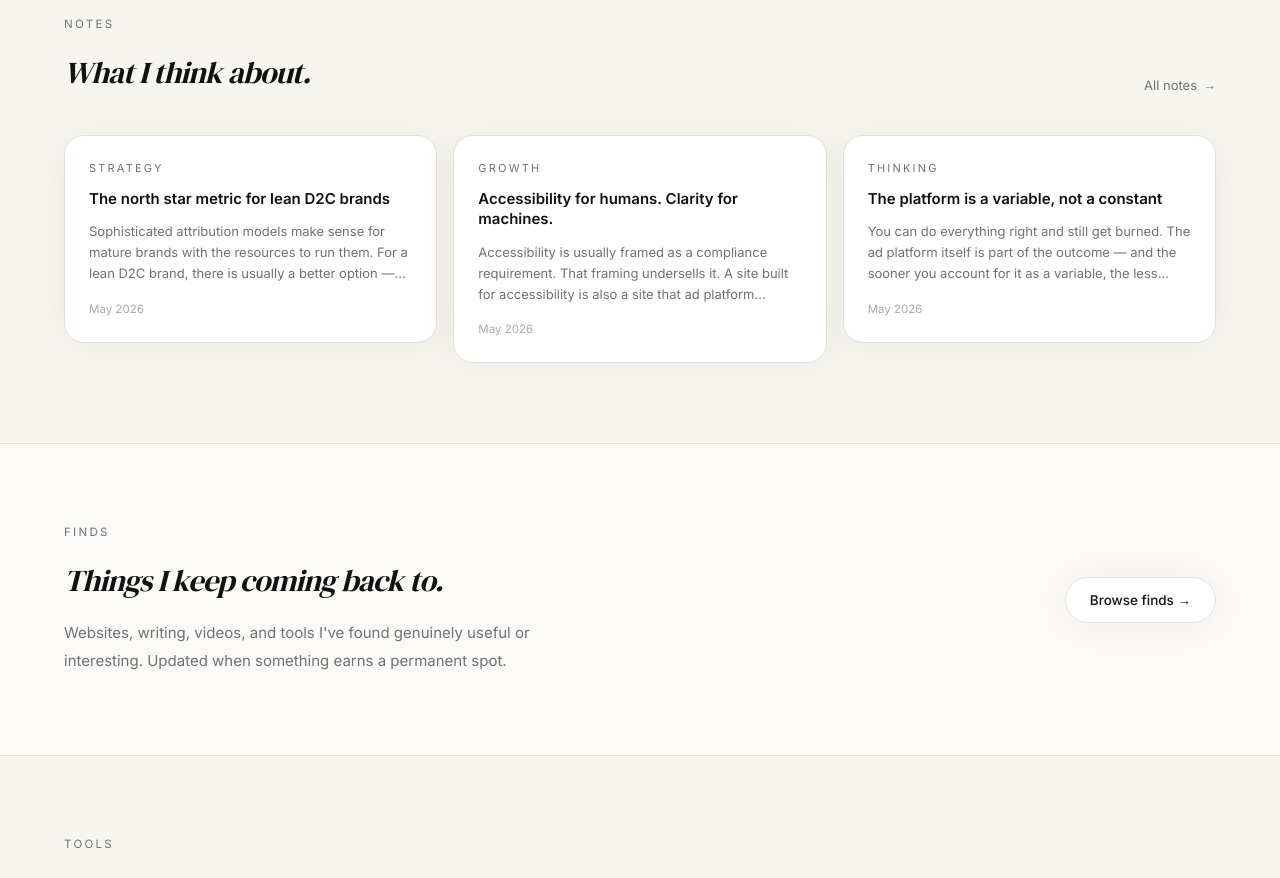
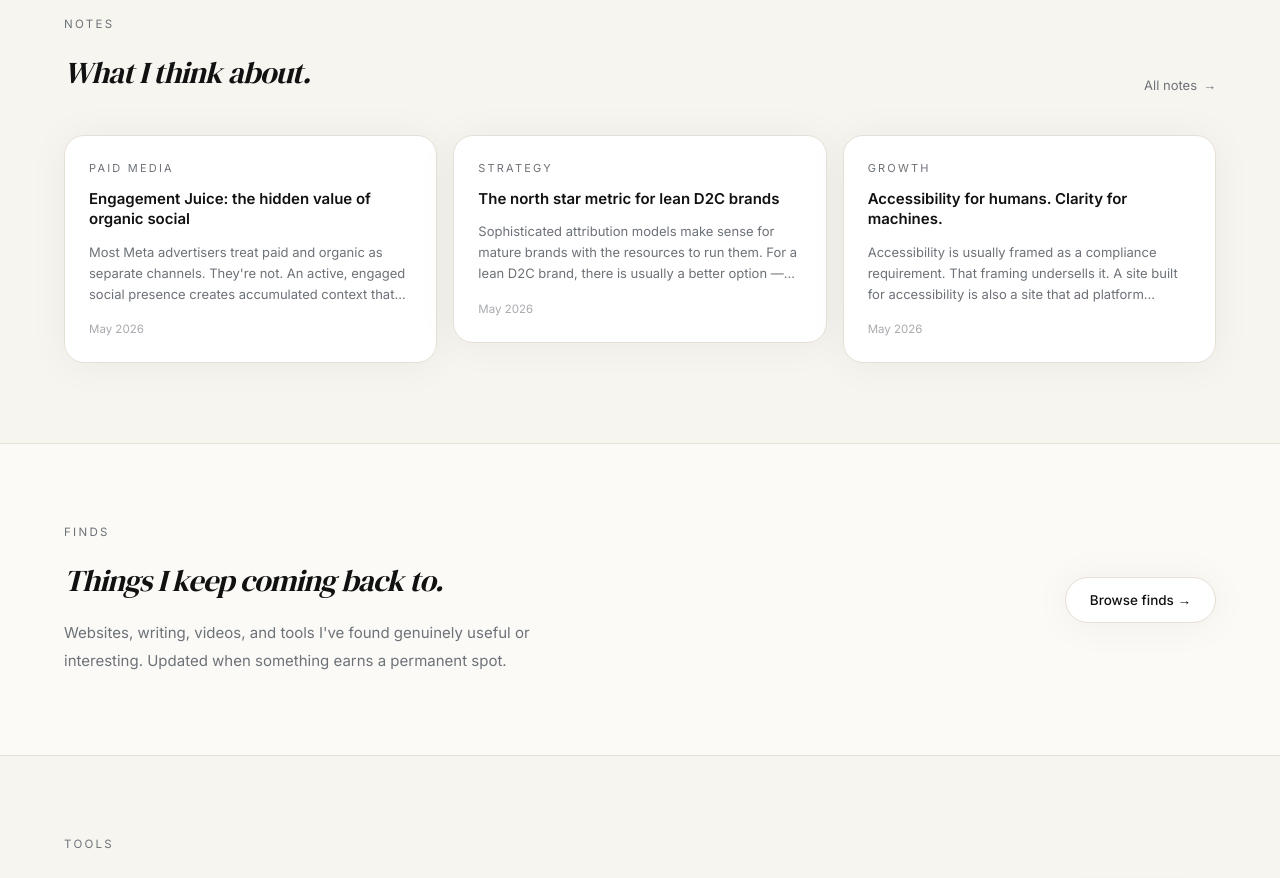
Before and after one commit to jigar-soni/jigar-soni-portfolio, a Next.js app: page / in a window 1280 px wide. Shown: the part 2220-3098 px from the top of the page. Built offline with nearby package versions, Linux system fonts and the light colour scheme.

Commit message:
Add note: Engagement Juice — the hidden value of organic social

```diff
--- a/app/data/notes.ts
+++ b/app/data/notes.ts
@@ -8,6 +8,23 @@ export type Note = {
 }
 
 export const notes: Note[] = [
+  {
+    slug: 'engagement-juice',
+    title: 'Engagement Juice: the hidden value of organic social',
+    date: '2026-05-28',
+    category: 'Paid Media',
+    excerpt:
+      'Most Meta advertisers treat paid and organic as separate channels. They\'re not. An active, engaged social presence creates accumulated context that can influence paid performance — through familiarity, social proof, and trust. I\'m calling this effect "Engagement Juice."',
+    body: [
+      'Paid media doesn\'t operate in a vacuum. When someone sees your Meta ad, they can click through to your Instagram or Facebook profile. They see your posts, comments, shares, UGC, customer conversations, and how active the brand actually is. That context matters.',
+      'A brand with an active, engaged social presence feels different from a brand whose profile looks dead — even if both are running the exact same ad. The difference isn\'t just perception. It\'s measurable in several ways.',
+      'Social proof — comments, shares, and customer interactions reduce uncertainty. Someone considering a purchase is less likely to convert if your profile has zero engagement. Familiarity — people have already encountered the brand before the ad, which lowers resistance. Trust — an active community makes a brand feel more established and credible. Creative signals — organic engagement reveals which ideas resonate before you scale them with paid media. Audience value — organic interactions create additional touchpoints around the brand.',
+      'I\'m calling the accumulated effect "Engagement Juice." But I don\'t mean more likes equals better ads. A viral giveaway, bot engagement, or irrelevant followers don\'t create juice. I\'m thinking about consistent, authentic, relevant engagement that compounds over time.',
+      'The relationship flows both ways. Organic content drives engagement, which builds social proof and familiarity, which influences paid media efficiency. But paid media also works in reverse — it brings more people into the ecosystem, which creates more organic engagement, which builds more juice.',
+      'The mechanism is still a hypothesis. I\'m not claiming Meta secretly rewards brands with high organic engagement. But I am noticing that brands with active social ecosystems tend to see better paid performance than brands with identical spend and similar audiences. Whether that\'s correlation or causation — and how to measure it — is what I\'m working on now.',
+      'The question I\'m chasing: Does a growing Engagement Juice reservoir actually make paid acquisition more efficient? If the data supports it, this could change how D2C brands think about the organic-paid relationship.',
+    ],
+  },
   {
     slug: 'north-star-metric-lean-d2c-brands',
     title: 'The north star metric for lean D2C brands',
```
